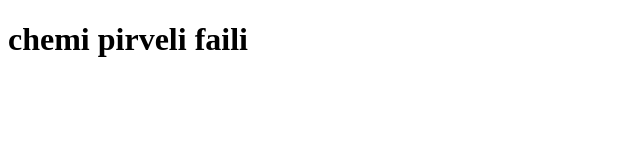
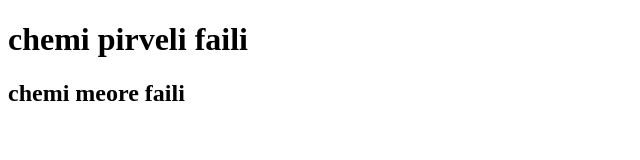
Before and after one commit to mariamiberidze/mariam2, a plain HTML site: page index.html in a window 1280 px wide. Shown: the whole page, without its empty margins (0-640 px from the left). Drawn offline with Linux system fonts and the light colour scheme.

Commit message:
meore qomiti

```diff
--- a/index.html
+++ b/index.html
@@ -7,5 +7,6 @@
 </head>
 <body>
     <h1>chemi pirveli faili</h1>
+    <h2> chemi meore faili</h2>
 </body>
 </html>
```
